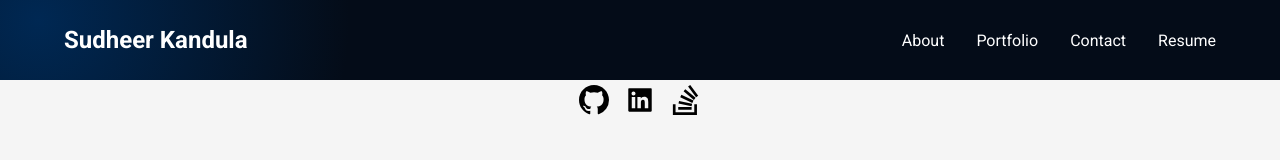
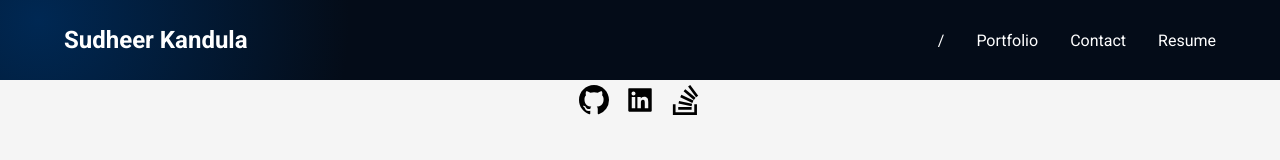
Before and after one commit to sudheer313/20-portfolio-page, a React (Create React App) app: page /20-portfolio-page/About in a window 1280 px wide. Shown: the top 160 px of the page. Built offline with nearby package versions, Linux system fonts and the light colour scheme.

Commit message:
update routes

```diff
--- a/src/components/Navigation.jsx
+++ b/src/components/Navigation.jsx
@@ -2,7 +2,7 @@ import React from "react";
 import { Link } from "react-router-dom";
 
 const Navigation = ({ navState, setNavState }) => {
-  const navigationTitles = ["About", "Portfolio", "Contact", "Resume"];
+  const navigationTitles = ["/", "Portfolio", "Contact", "Resume"];
 
   return (
     <div
```
